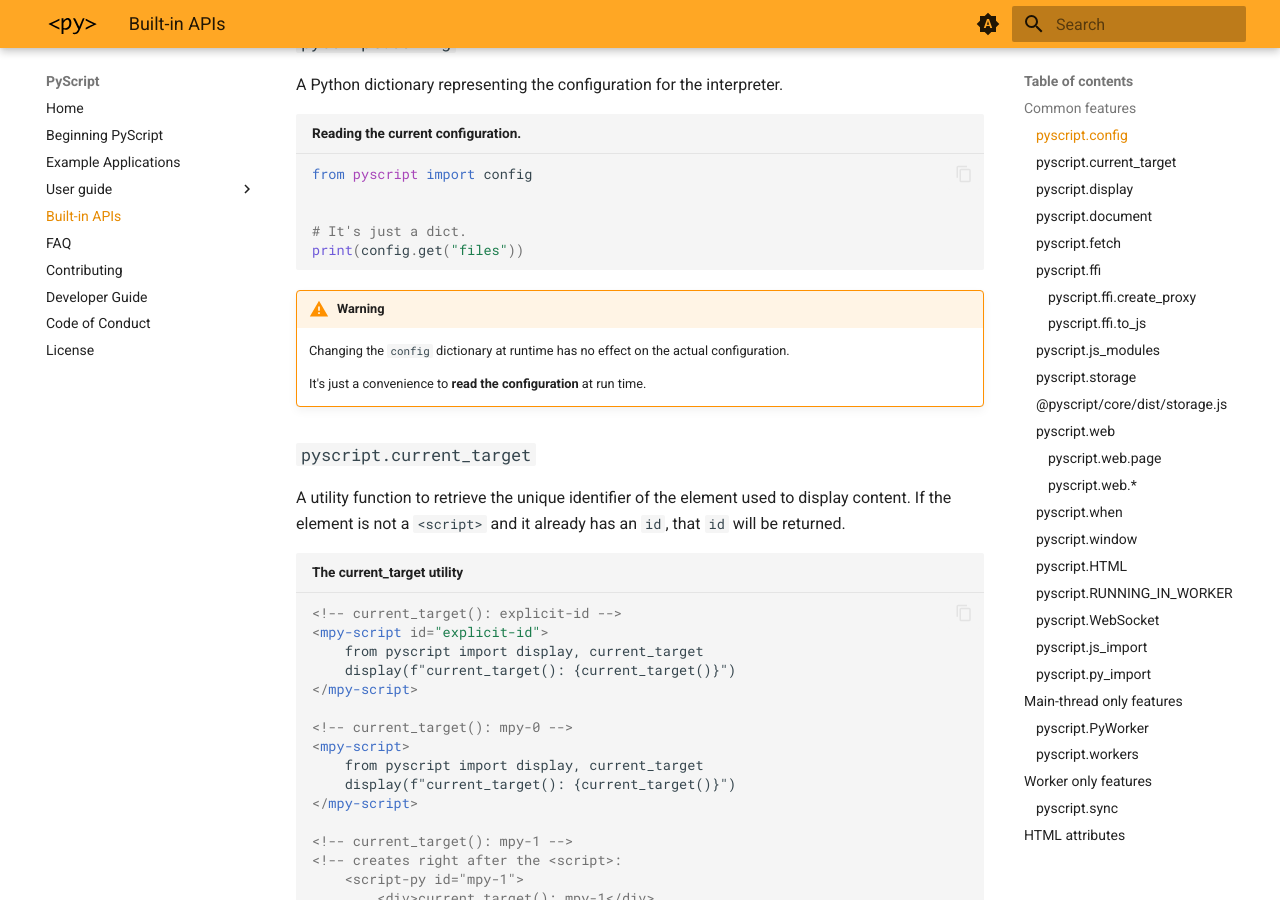
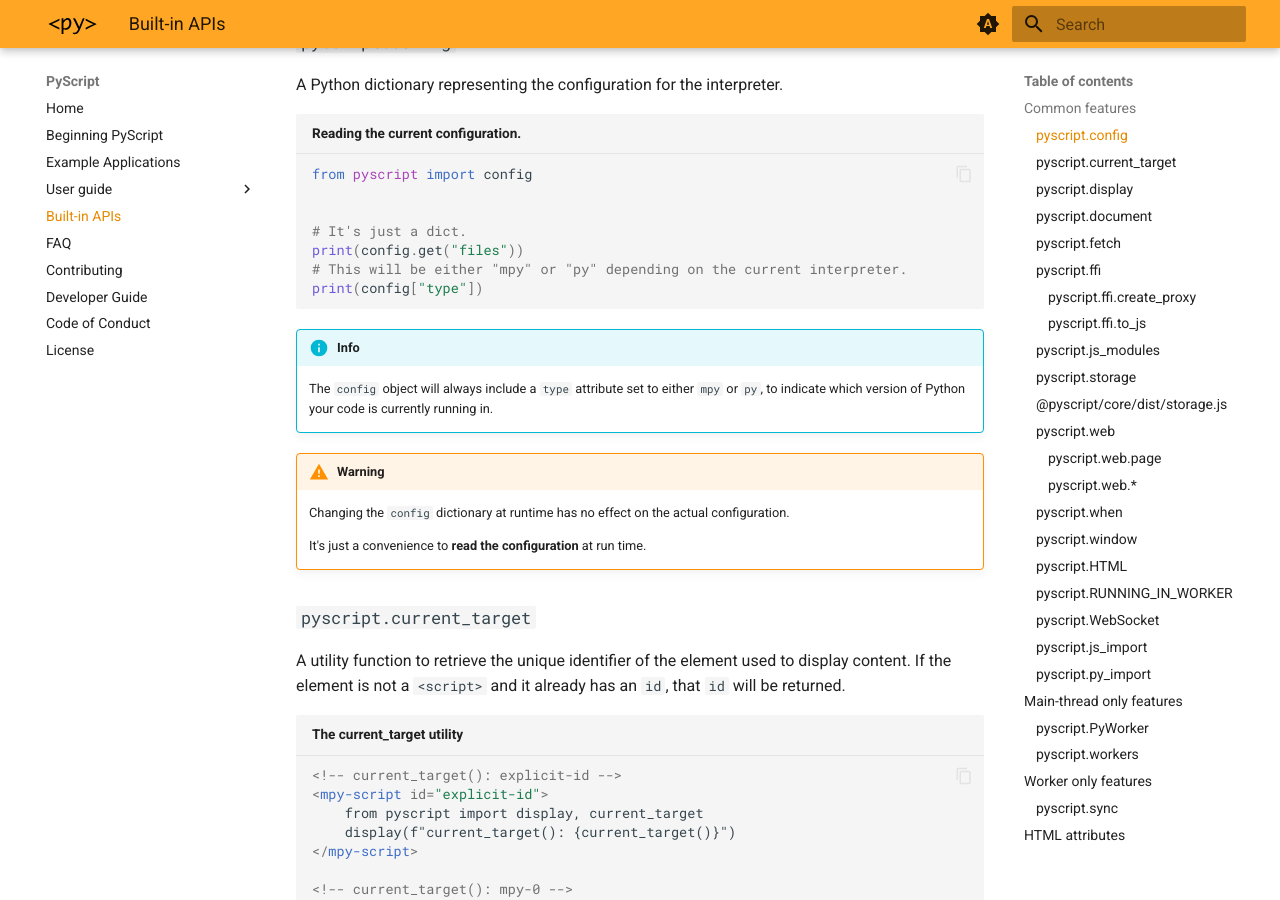
Before and after one commit to pyscript/docs, an MkDocs documentation site: the page built from docs/api.md, in a window 1280 px wide and 900 px high, scrolled down 1045 px. Built offline with MkDocs 1.6.1 and Material for MkDocs 9.7.7, drawn with Linux system fonts in a browser that asks for light colours; the version menu is left out.

Commit message:
Add detail about config 'type' attribute to indicate the currently running interpreter.

````diff
--- a/docs/api.md
+++ b/docs/api.md
@@ -56,7 +56,15 @@ from pyscript import config
 
 # It's just a dict.
 print(config.get("files"))
+# This will be either "mpy" or "py" depending on the current interpreter.
+print(config["type"])
 ```
+
+!!! info
+
+    The `config` object will always include a `type` attribute set to either
+    `mpy` or `py`, to indicate which version of Python your code is currently
+    running in.
 
 !!! warning
 
````
